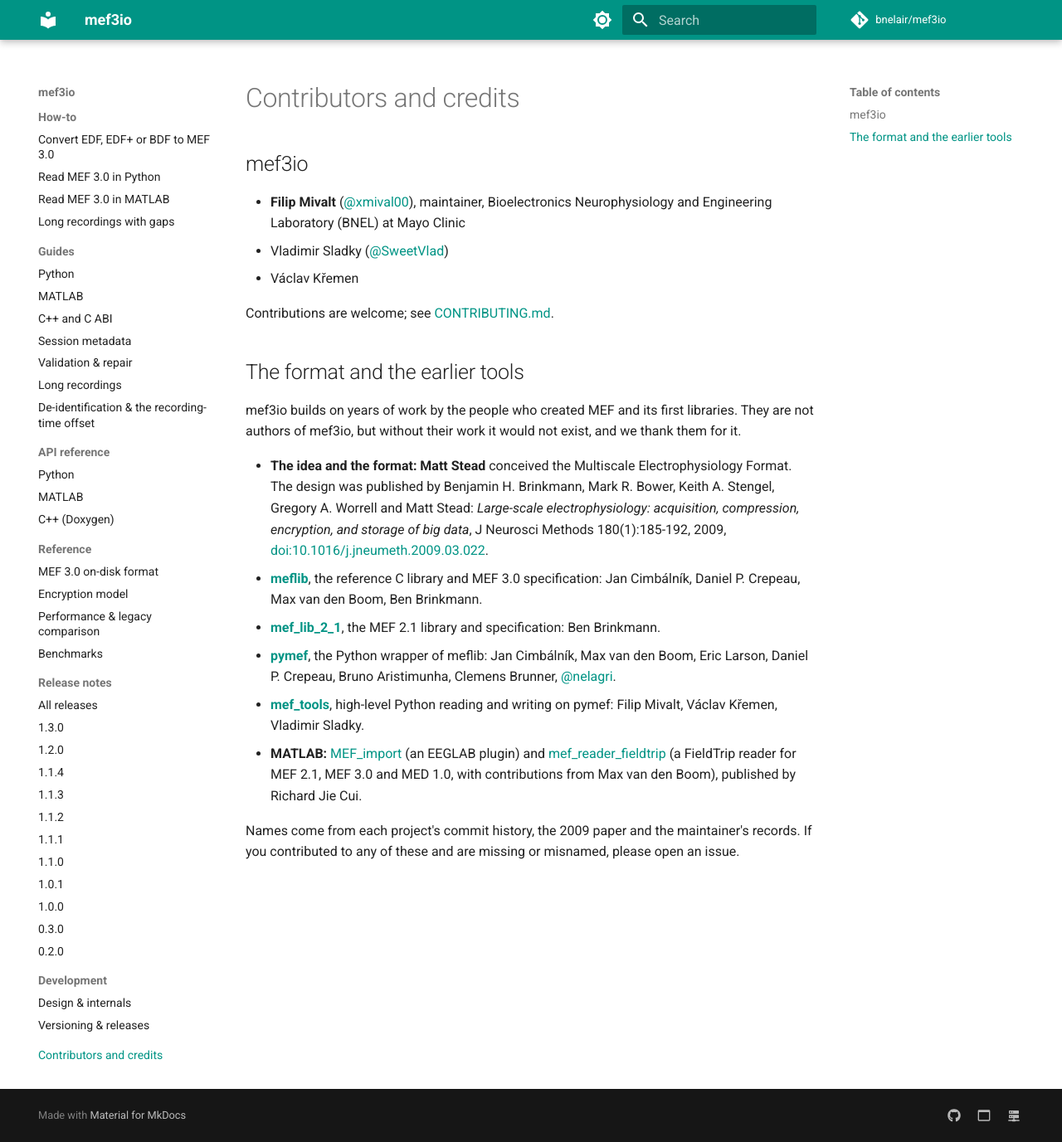
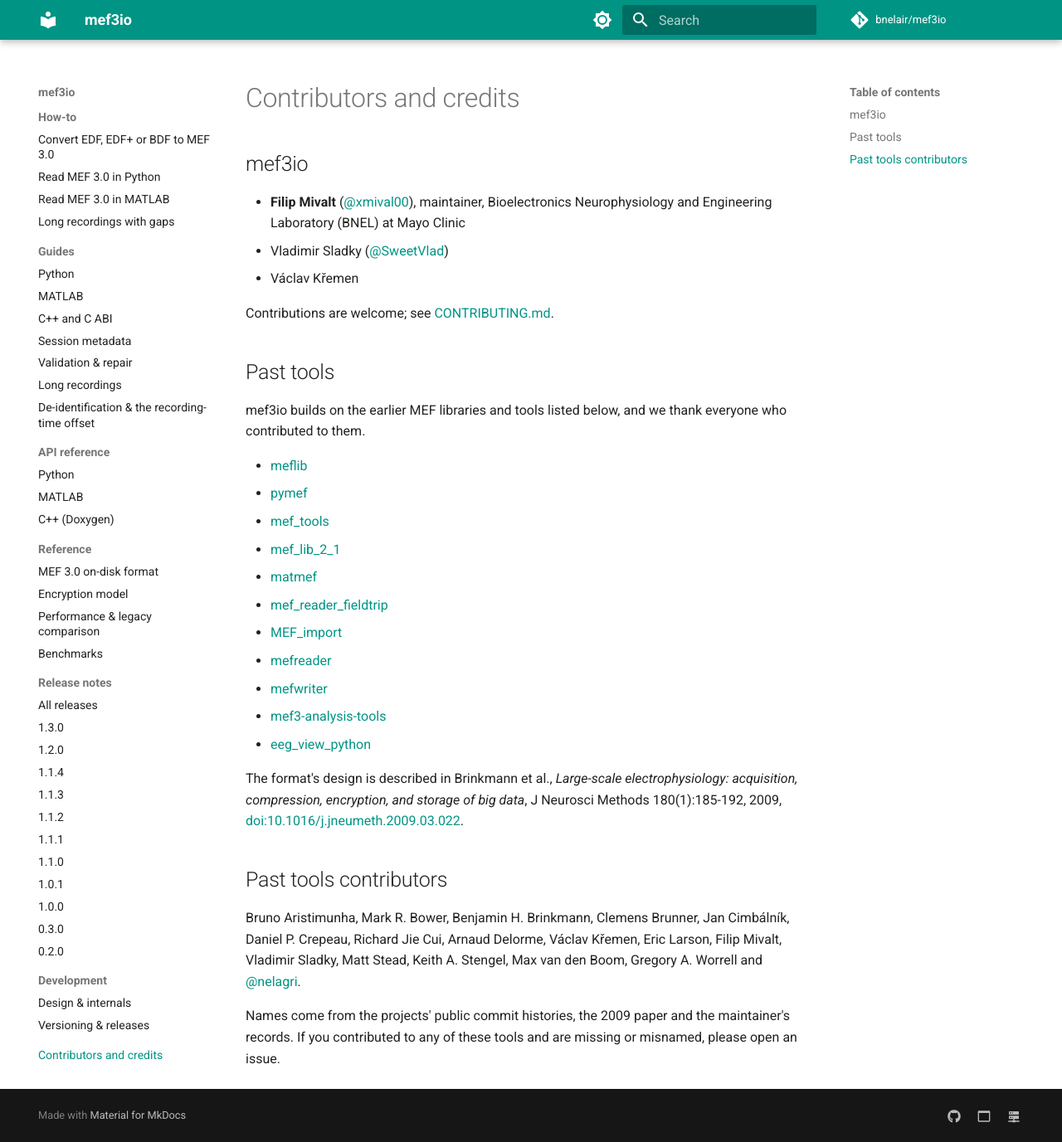
Before and after one commit to bnelair/mef3io, an MkDocs documentation site: the page built from docs/contributors.md, in a window 1280 px wide and 1377 px high. Shown: the whole window at 83% size. Built offline with MkDocs 1.6.1 and Material for MkDocs 9.7.7, drawn with Linux system fonts in a browser that asks for light colours; comment, search, counter and statistics services are not loaded.

Commit message:
Credits as plain lists: mef3io contributors, past tools, past tools contributors; add matmef
No statements of who did what: the legacy tools are listed with links only,
and their contributors are named in one alphabetical list (now including the
mef_tools authors, and Arnaud Delorme from matmef). Václav Křemen is listed for
mef3io as well. The MATLAB tools link to their upstream repositories.

Co-Authored-By: Claude Opus 5.5 <noreply@anthropic.com>
Claude-Session: https://claude.ai/code/session_01PWYBRHqzczzUfo99eFKLmQ

```diff
--- a/CONTRIBUTORS.md
+++ b/CONTRIBUTORS.md
@@ -8,35 +8,36 @@
 
 Contributions are welcome; see [CONTRIBUTING.md](https://github.com/bnelair/mef3io/blob/main/CONTRIBUTING.md).
 
-## The format and the earlier tools
+## Past tools
 
-mef3io builds on years of work by the people who created MEF and its first
-libraries. They are not authors of mef3io, but without their work it would not
-exist, and we thank them for it.
+mef3io builds on the earlier MEF libraries and tools listed below, and we
+thank everyone who contributed to them.
 
-- **The idea and the format:** **Matt Stead** conceived the Multiscale
-  Electrophysiology Format. The design was published by Benjamin H. Brinkmann,
-  Mark R. Bower, Keith A. Stengel, Gregory A. Worrell and Matt Stead:
-  *Large-scale electrophysiology: acquisition, compression, encryption, and
-  storage of big data*, J Neurosci Methods 180(1):185-192, 2009,
-  [doi:10.1016/j.jneumeth.2009.03.022](https://doi.org/10.1016/j.jneumeth.2009.03.022).
-- **[meflib](https://github.com/msel-source/meflib)**, the reference C library
-  and MEF 3.0 specification: Jan Cimbálník, Daniel P. Crepeau, Max van den Boom,
-  Ben Brinkmann.
-- **[mef_lib_2_1](https://github.com/benbrinkmann/mef_lib_2_1)**, the MEF 2.1
-  library and specification: Ben Brinkmann.
-- **[pymef](https://github.com/msel-source/pymef)**, the Python wrapper of
-  meflib: Jan Cimbálník, Max van den Boom, Eric Larson, Daniel P. Crepeau,
-  Bruno Aristimunha, Clemens Brunner, [@nelagri](https://github.com/nelagri).
-- **[mef_tools](https://github.com/bnelair/mef_tools)**, high-level Python
-  reading and writing on pymef: Filip Mivalt, Václav Křemen,
-  Vladimir Sladky.
-- **MATLAB:** [MEF_import](https://github.com/jiecui/MEF_import)
-  (an EEGLAB plugin) and
-  [mef_reader_fieldtrip](https://github.com/jiecui/mef_reader_fieldtrip)
-  (a FieldTrip reader for MEF 2.1, MEF 3.0 and MED 1.0, with contributions
-  from Max van den Boom), published by Richard Jie Cui.
+- [meflib](https://github.com/msel-source/meflib)
+- [pymef](https://github.com/msel-source/pymef)
+- [mef_tools](https://github.com/bnelair/mef_tools)
+- [mef_lib_2_1](https://github.com/benbrinkmann/mef_lib_2_1)
+- [matmef](https://github.com/MultimodalNeuroimagingLab/matmef)
+- [mef_reader_fieldtrip](https://github.com/MultimodalNeuroimagingLab/mef_reader_fieldtrip)
+- [MEF_import](https://github.com/jiecui/MEF_import)
+- [mefreader](https://github.com/msel-source/mefreader)
+- [mefwriter](https://github.com/msel-source/mefwriter)
+- [mef3-analysis-tools](https://github.com/msel-source/mef3-analysis-tools)
+- [eeg_view_python](https://github.com/msel-source/eeg_view_python)
 
-Names come from each project's commit history, the 2009 paper and the
-maintainer's records. If you
-contributed to any of these and are missing or misnamed, please open an issue.
+The format's design is described in Brinkmann et al., *Large-scale
+electrophysiology: acquisition, compression, encryption, and storage of big
+data*, J Neurosci Methods 180(1):185-192, 2009,
+[doi:10.1016/j.jneumeth.2009.03.022](https://doi.org/10.1016/j.jneumeth.2009.03.022).
+
+## Past tools contributors
+
+Bruno Aristimunha, Mark R. Bower, Benjamin H. Brinkmann, Clemens Brunner,
+Jan Cimbálník, Daniel P. Crepeau, Richard Jie Cui, Arnaud Delorme,
+Václav Křemen, Eric Larson, Filip Mivalt, Vladimir Sladky, Matt Stead,
+Keith A. Stengel, Max van den Boom, Gregory A. Worrell and
+[@nelagri](https://github.com/nelagri).
+
+Names come from the projects' public commit histories, the 2009 paper and the
+maintainer's records. If you contributed to any of these tools and are missing
+or misnamed, please open an issue.
--- a/docs/contributors.md
+++ b/docs/contributors.md
@@ -1,5 +1,5 @@
 ---
-description: Who built mef3io, and the people behind MEF and its earlier libraries.
+description: The people behind mef3io, and the earlier MEF tools and their contributors.
 ---
 
 --8<-- "CONTRIBUTORS.md"
```
Also changed, not shown: README.md (+12 -11 lines).
